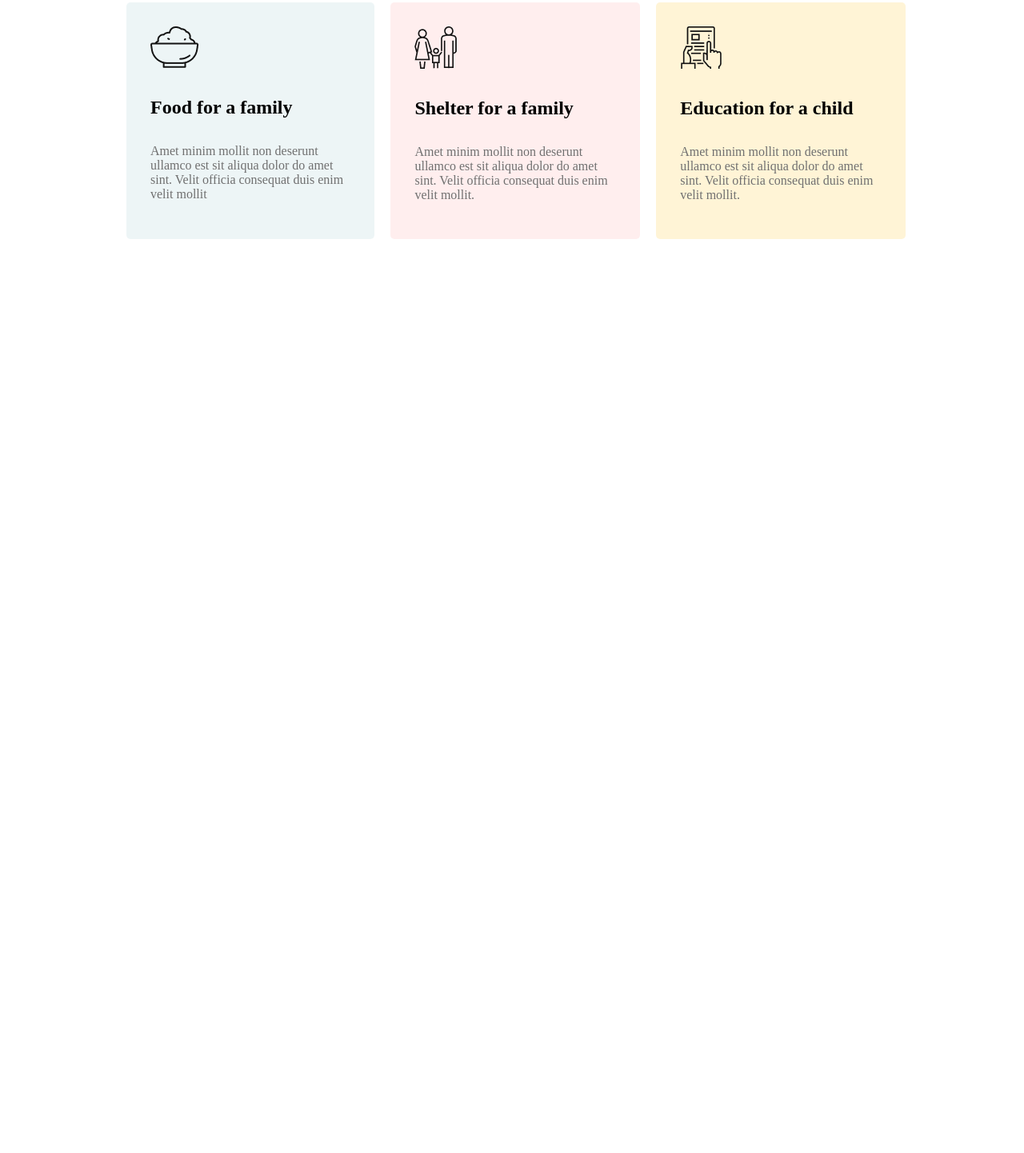
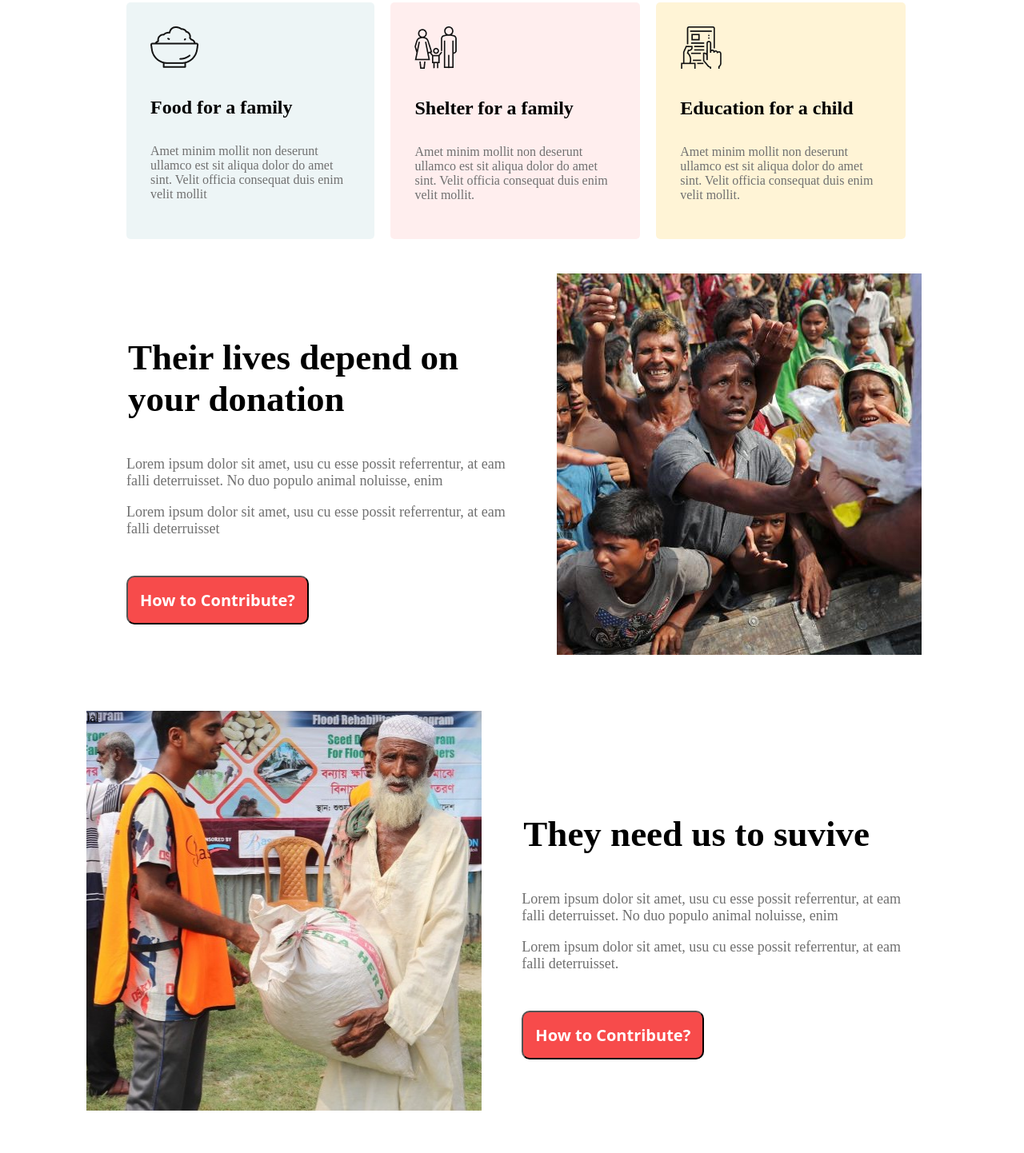
Before and after one commit to Arhab-Ahmed/practice-1, a plain HTML site: page index.html in a window 1280 px wide. Shown: the part 1700-3142 px from the top of the page at 80% size. Before the commit the page ends 2007 px from the top, so only its background shows below. Drawn offline with Linux system fonts and the light colour scheme.

Commit message:
ooh man, ki khatni

```diff
--- a/index.html
+++ b/index.html
@@ -34,6 +34,7 @@
             <p>Other Ammount (Taka)</p>
             <hr>
             <button class="primary-btn">Donate Now</button>
+        </section>
         </div>
         <section class="plan-section">
             <h2 class="title">Our Donate Plan</h2>
@@ -66,7 +67,35 @@
 
 
                 </section>
-    </section>
+                <section class="photos">
+
+                    <div class="donation-section">
+
+                        <div class="give-donation">
+                            <h3 class="donation-title">Their lives depend on your donation</h3>
+                            <p class="donation-discription">Lorem ipsum dolor sit amet, usu cu esse possit
+                                referrentur, at eam falli deterruisset. No duo populo
+                                animal noluisse, enim</p>
+                                <p class="donation-discription">Lorem ipsum dolor sit amet, usu cu esse possit
+                                    referrentur, at eam falli deterruisset</p>
+                            <button class="primary-btn-2">How to Contribute?</button>
+                                </div>
+
+                                <div class="bg-img"></div>
+
+                    </div>
+                    <div class="donation-section">
+                        <div class="bg-img-2">lal</div>
+                        <div class="need-help">
+                            <h3 class="donation-title">They need us to suvive</h3>
+                            <p class="donation-discription">Lorem ipsum dolor sit amet, usu cu esse possit referrentur, at eam falli deterruisset. No duo populo animal noluisse, enim</p>
+                            <p class="donation-discription">Lorem ipsum dolor sit amet, usu cu esse possit referrentur, at eam falli deterruisset.</p>
+                            <button class="primary-btn-2">How to Contribute?</button>
+                        </div>
+
+                    </div>
+                </section>
+
 
 </body>
 </html>
--- a/styles/style.css
+++ b/styles/style.css
@@ -1,5 +1,4 @@
-*{
-}
+
 
 .header-img{
     background-image: url('../donate-today-main/images/donation13.jpg');
@@ -51,11 +50,11 @@ button{
 
 }
 .discription{
-    color: #707070;
     font-size: 18px;
     text-align: center;
     padding-right: 300px;
     padding-left: 300px;
+    color: #707070;
 }
 .taka {
     list-style: none;
@@ -96,6 +95,7 @@ button{
     margin-right: 60px;
     padding-left: 80px;
     padding-right: 80px;
+
 }
 .plans-bar-1{
     padding: 30px;
@@ -128,3 +128,63 @@ button{
     font-size: 16px;
     font-weight: 400;
 }
+/* photos and donation section styles */
+.photos{
+    margin-right: 120px;
+    margin-left: 100px;
+
+}
+.bg-img{
+    background-image: url('../donate-today-main/images/image\ 1.png');
+    background-repeat: no-repeat;
+    background-position: bottom right;
+    padding-right: 200px;
+    width: 500px;
+    height: 500px;
+}
+.bg-img-2{
+    background-image:url('../donate-today-main/images/donation10.jpg') ;
+    background-position: bottom right;
+    padding-right: 200px;
+    width: 500px;
+    height: 450px;
+    padding-bottom: 50px;
+}
+
+.donation-section{
+    display: flex;
+    padding-top: 20px;
+    align-items: center;
+    padding-bottom: 50px;
+
+}
+.donation-title{
+    font-size: 45px;
+    font-weight: 700;
+    color: black;
+    padding-top: 20px;
+    padding-right: 10px;
+    padding-left: 52px;
+    text-align: left;
+
+}
+.donation-discription{
+    font-size: 18px;
+    color: #707070;
+    padding-right: 10px;
+    padding-left: 50px;
+}
+.donation-img{
+    height: 200px;
+    width: 250px;
+
+}
+.primary-btn-2{
+    margin-left: 50px;
+    color: white;
+    padding: 15px;
+    font-weight: 700;
+    font-size: 20px;
+    font-family: system-ui, -apple-system, BlinkMacSystemFont, 'Segoe UI', Roboto, Oxygen, Ubuntu, Cantarell, 'Open Sans', 'Helvetica Neue', sans-serif;
+    margin-top: 30px;
+}
```
Also changed, not shown: donate-today-main/images/image 1.png (added).
